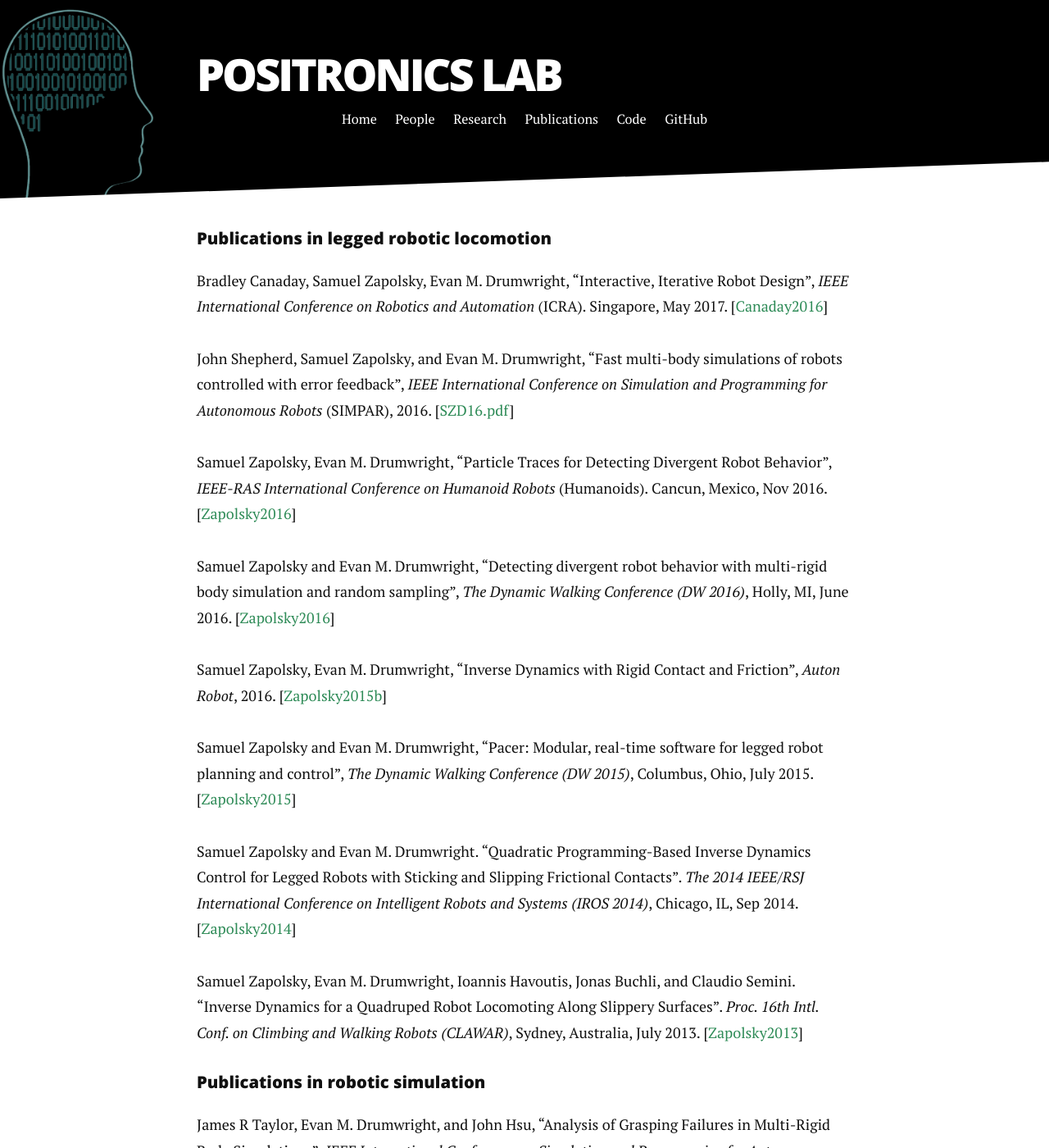
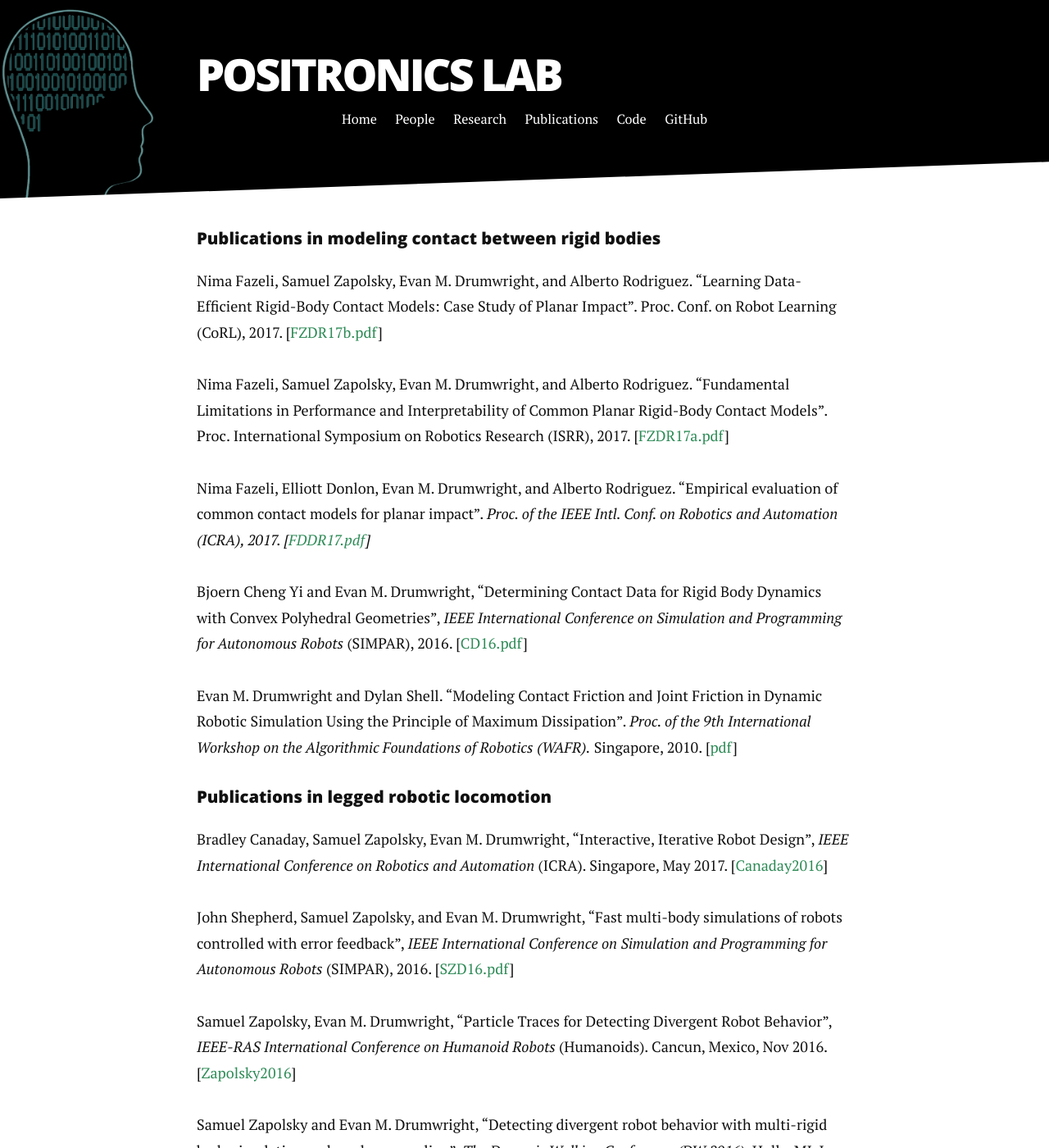
Before and after one commit to PositronicsLab/positronicslab.github.io, a Jekyll site: the page built from publications.md, in a window 1280 px wide and 1400 px high. Shown: the whole window at 82% size. Built offline with Jekyll 4.4.1, drawn with Linux system fonts in a browser that asks for light colours; nearby versions of some CDN libraries.

Commit message:
Update publications.md

```diff
--- a/publications.md
+++ b/publications.md
@@ -2,6 +2,20 @@
 layout: default
 title: Publications
 ---
+#### Publications in modeling contact between rigid bodies
+
+Nima Fazeli, Samuel Zapolsky, Evan M. Drumwright, and Alberto Rodriguez. "Learning Data-Efficient Rigid-Body Contact Models: Case Study of Planar Impact". Proc. Conf. on Robot Learning (CoRL), 2017.
+[<a href="/assets/pdfs/FDZR17b.pdf">FZDR17b.pdf</a>]
+
+Nima Fazeli, Samuel Zapolsky, Evan M. Drumwright, and Alberto Rodriguez. "Fundamental Limitations in Performance and Interpretability of Common Planar Rigid-Body Contact Models". Proc. International Symposium on Robotics Research (ISRR), 2017.
+[<a href="/assets/pdfs/FDZR17a.pdf">FZDR17a.pdf</a>]
+
+Nima Fazeli, Elliott Donlon, Evan M. Drumwright, and Alberto Rodriguez. "Empirical evaluation of common contact models for planar impact". <i>Proc. of the IEEE Intl. Conf. on Robotics and Automation (ICRA), 2017.  [<a href="/assets/pdfs/FDDR17.pdf">FDDR17.pdf</a>]
+
+Bjoern Cheng Yi and Evan M. Drumwright, "Determining Contact Data for Rigid Body Dynamics with Convex Polyhedral Geometries", <i>IEEE International Conference on Simulation and Programming for Autonomous Robots</i> (SIMPAR), 2016. [<a href="/assets/pdfs/CD16.pdf">CD16.pdf</a>]
+
+Evan M. Drumwright and Dylan Shell. "Modeling Contact Friction and Joint Friction in Dynamic Robotic Simulation Using the Principle of Maximum Dissipation". <i>Proc. of the 9th International Workshop on the Algorithmic Foundations of Robotics (WAFR).</i> Singapore, 2010. [<a href="http://robotics.gwu.edu/positronics/wp-content/uploads/2013/08/WAFR10.pdf">pdf</a>]
+
 #### Publications in legged robotic locomotion
 Bradley Canaday, Samuel Zapolsky, Evan M. Drumwright, "Interactive, Iterative Robot Design", <i>IEEE International Conference on Robotics and Automation</i> (ICRA). Singapore, May 2017. [<a href="/assets/pdfs/CZD16.pdf">Canaday2016</a>]
 
```
